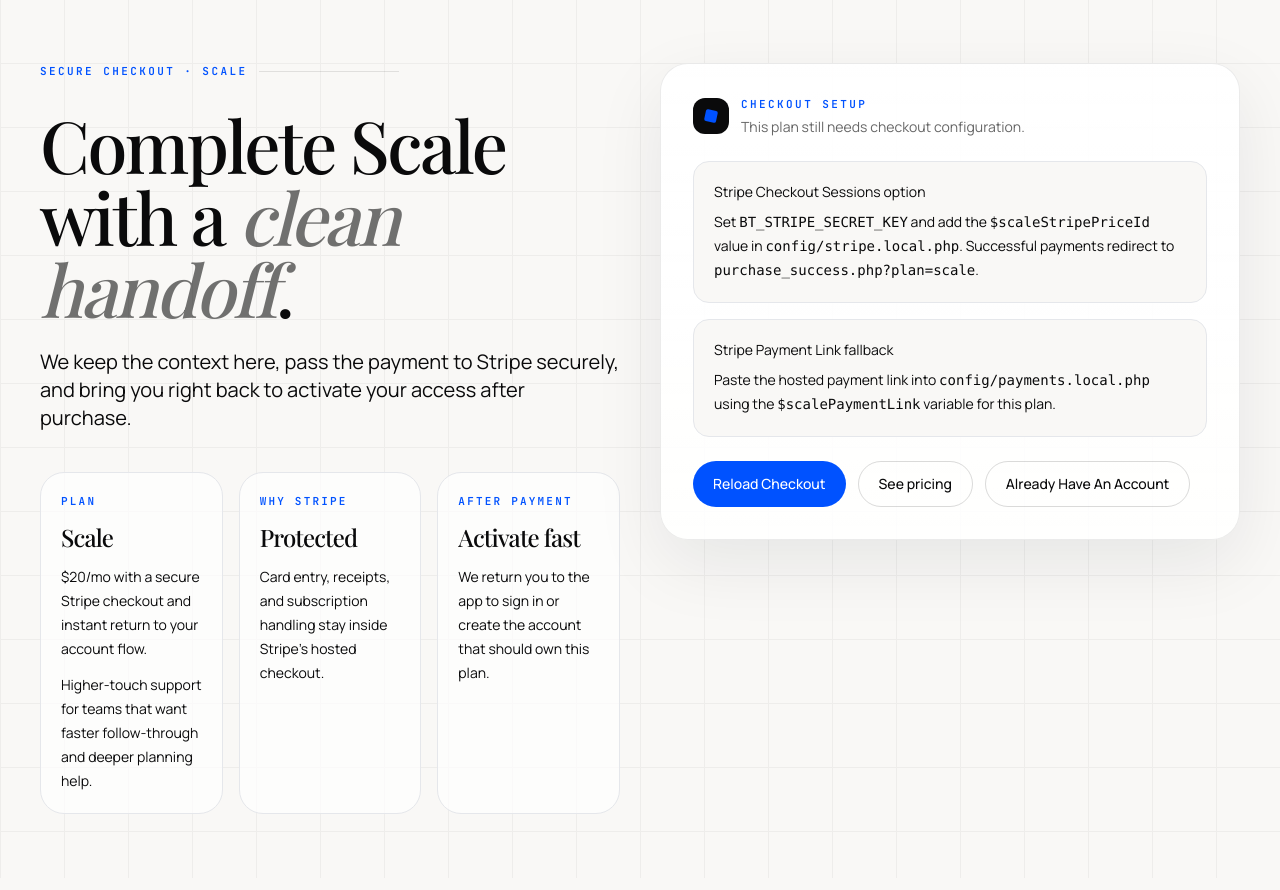
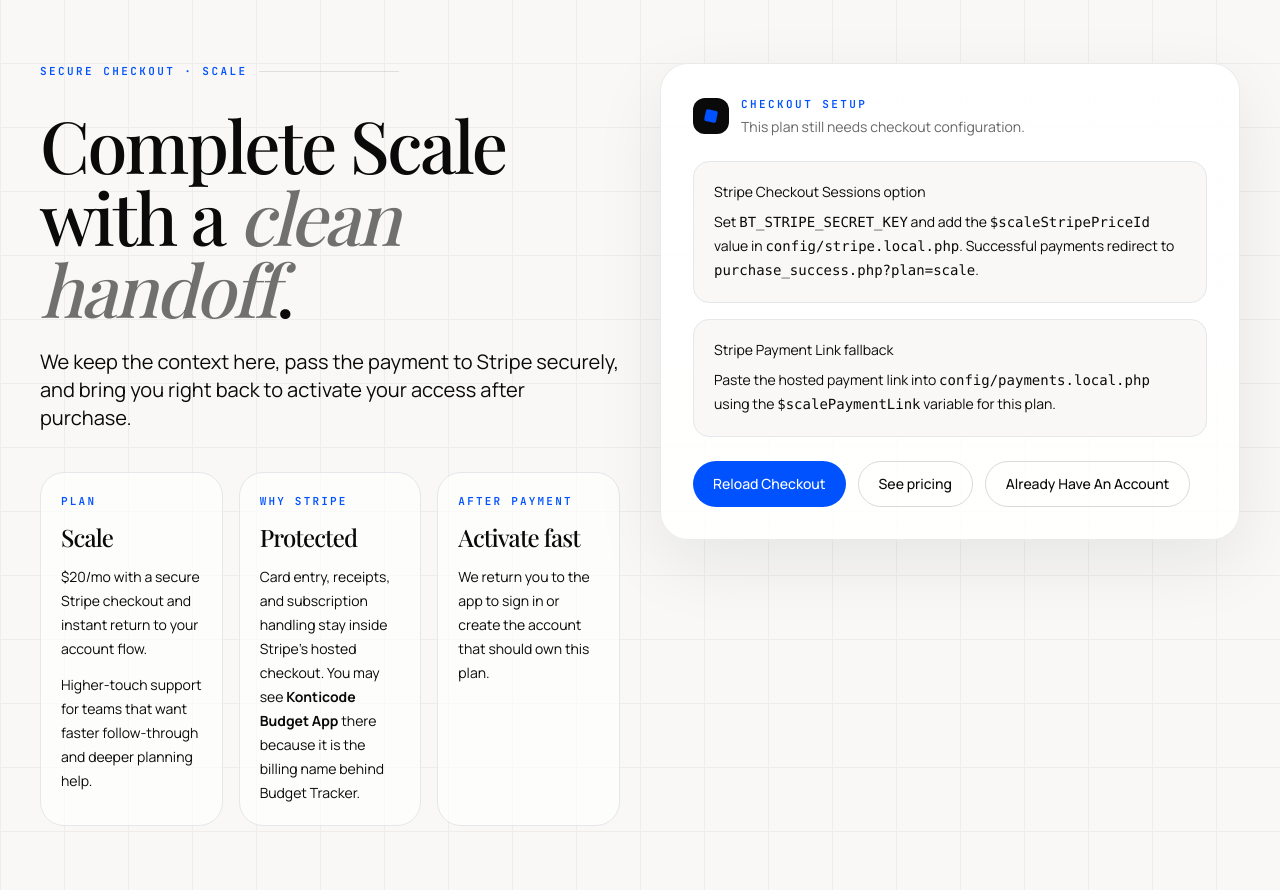
Before and after one commit to jfontiveros7/BudgetTrackerApp, a PHP site: page /checkout.php?plan=scale in a window 1280 px wide. Shown: the part 76-966 px from the top of the page. Before the commit the page ends 890 px from the top, so only its background shows below. Run offline with PHP 8.4, Linux system fonts and the light colour scheme; some web fonts are replaced.

Commit message:
Clarify checkout billing brand handoff

```diff
--- a/public/checkout.php
+++ b/public/checkout.php
@@ -183,7 +183,7 @@ $retryUrl = "checkout.php?plan=" . urlencode($plan);
                         <div class="rounded-3xl border border-black/6 bg-white/70 p-5">
                             <p class="mono text-[11px] font-semibold uppercase tracking-[0.2em] text-[#0052FF]">Why Stripe</p>
                             <h2 class="mt-3 text-2xl">Protected</h2>
-                            <p class="mt-3 text-sm leading-6 text-black/62">Card entry, receipts, and subscription handling stay inside Stripe's hosted checkout.</p>
+                            <p class="mt-3 text-sm leading-6 text-black/62">Card entry, receipts, and subscription handling stay inside Stripe's hosted checkout. You may see <strong>Konticode Budget App</strong> there because it is the billing name behind Budget Tracker.</p>
                         </div>
                         <div class="rounded-3xl border border-black/6 bg-white/70 p-5">
                             <p class="mono text-[11px] font-semibold uppercase tracking-[0.2em] text-[#0052FF]">After payment</p>
@@ -218,7 +218,7 @@ $retryUrl = "checkout.php?plan=" . urlencode($plan);
                                 <a href="landing.php#pricing" class="cta-secondary px-5 py-3 text-sm">See pricing</a>
                             </div>
 
-                            <p class="mt-4 text-xs text-black/45">You are leaving Budget Tracker briefly to complete payment on Stripe and will return here when finished.</p>
+                            <p class="mt-4 text-xs text-black/45">You are leaving Budget Tracker briefly to complete payment on Stripe. Stripe may show <strong>Konticode Budget App</strong> as the billing name, and you will return here when finished.</p>
                         <?php else: ?>
                             <div class="flex items-center gap-3 mb-6">
                                 <span class="flex h-9 w-9 items-center justify-center rounded-xl bg-[#0A0A0B]">
```
